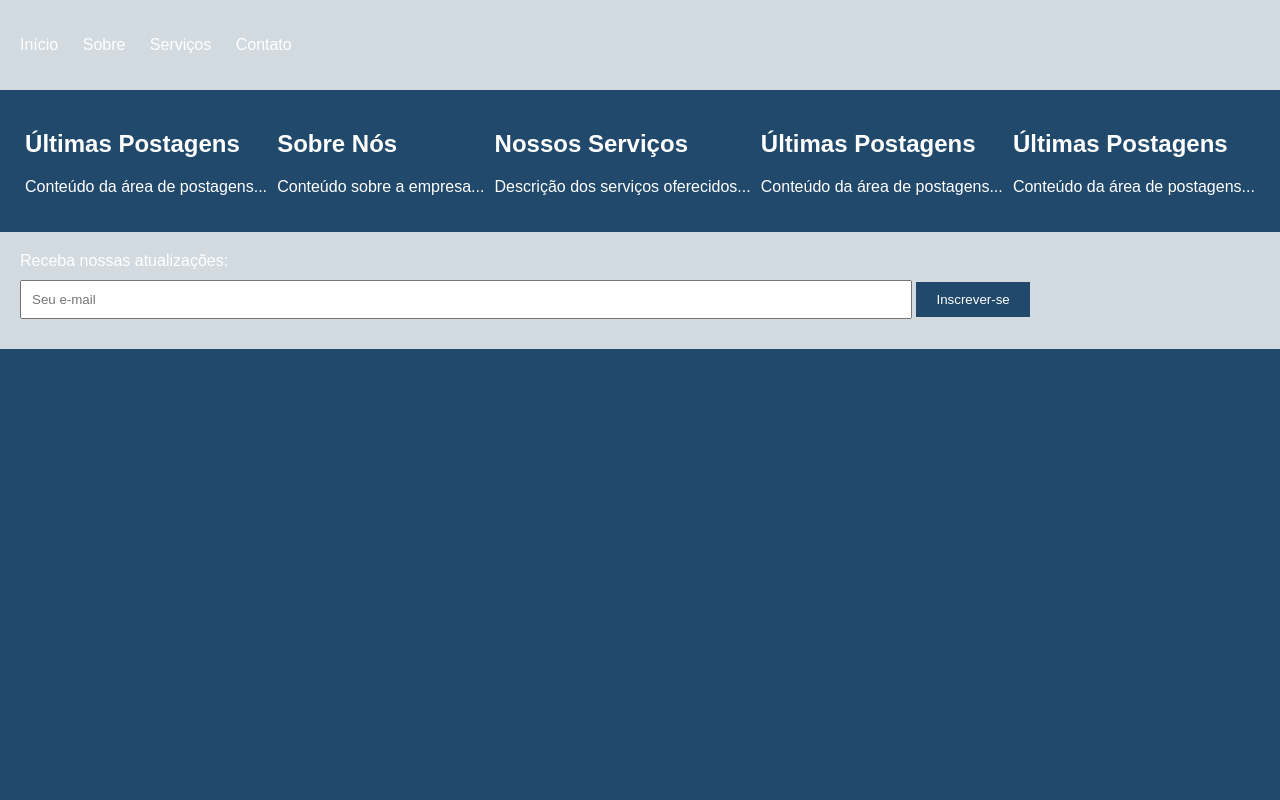
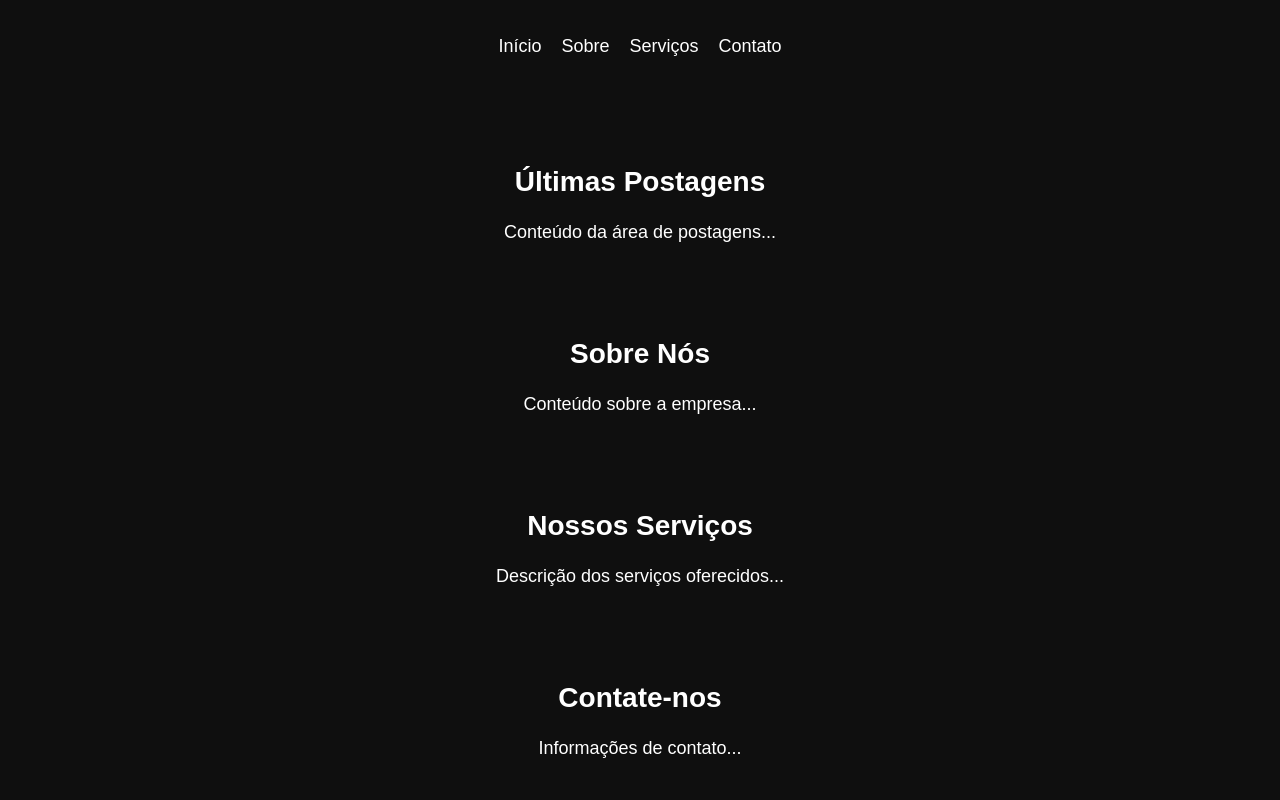
Before and after one commit to Titio01/avaliacao_2_bimestre, a plain HTML site: page index.html in a window 1280 px wide. Shown: the top 800 px of the page. Drawn offline with Linux system fonts and the light colour scheme.

Commit message:
Atualização_ultra

```diff
--- a/index.html
+++ b/index.html
@@ -6,9 +6,110 @@
     <meta name="viewport" content="width=device-width, initial-scale=1.0">
     <title>Gustavo Mendes - Investimentos</title>
     <link rel="stylesheet" href="/css/style.css">
+    <style>
+        body {
+            margin: 0;
+            font-family: Arial, sans-serif;
+            background-color: #0F0F0F;
+            color: #FFF;
+            text-align: center;
+        }
+
+        nav {
+            padding: 20px 0;
+        }
+
+        nav ul {
+            list-style: none;
+            padding: 0;
+            display: flex;
+            justify-content: center;
+        }
+
+        nav ul li {
+            margin-right: 20px;
+        }
+
+        nav ul li:last-child {
+            margin-right: 0;
+        }
+
+        nav ul li a {
+            text-decoration: none;
+            color: #FFF;
+            transition: color 0.3s;
+            font-size: 18px;
+        }
+
+        nav ul li a:hover {
+            color: #FFCC00;
+        }
+
+        main {
+            display: flex;
+            flex-direction: column;
+            align-items: center;
+            padding: 50px 20px;
+        }
+
+        section {
+            max-width: 800px;
+            margin-bottom: 50px;
+        }
+
+        h2 {
+            font-size: 28px;
+            margin-bottom: 20px;
+        }
+
+        p {
+            font-size: 18px;
+            line-height: 1.6;
+        }
+
+        footer {
+            background-color: #111;
+            padding: 50px 20px;
+        }
+
+        form {
+            display: flex;
+            flex-direction: column;
+            align-items: center;
+        }
+
+        label {
+            font-size: 20px;
+            margin-bottom: 20px;
+        }
+
+        input[type="email"] {
+            padding: 10px;
+            width: 300px;
+            margin-bottom: 20px;
+            border-radius: 5px;
+            border: none;
+            outline: none;
+        }
+
+        button[type="submit"] {
+            padding: 10px 20px;
+            background-color: #FFCC00;
+            color: #111;
+            border: none;
+            border-radius: 5px;
+            cursor: pointer;
+            transition: background-color 0.3s;
+        }
+
+        button[type="submit"]:hover {
+            background-color: #FFF;
+            color: #111;
+        }
+    </style>
 </head>
+
 <body>
-    <header>
     <nav>
         <ul>
             <li><a href="#">Início</a></li>
@@ -17,32 +118,26 @@
             <li><a href="#">Contato</a></li>
         </ul>
     </nav>
-    </header>
 
     <main>
-        <section class="Empresa">
+        <section>
             <h2>Últimas Postagens</h2>
             <p>Conteúdo da área de postagens...</p>
         </section>
 
-        <section class="Quem somos nós?">
+        <section>
             <h2>Sobre Nós</h2>
             <p>Conteúdo sobre a empresa...</p>
         </section>
 
-        <section class="Oportunidades de trabalho">
+        <section>
             <h2>Nossos Serviços</h2>
             <p>Descrição dos serviços oferecidos...</p>
         </section>
 
-        <section class="Fale conosco">
-            <h2>Últimas Postagens</h2>
-            <p>Conteúdo da área de postagens...</p>
-        </section>
-
-        <section class="Filiais">
-            <h2>Últimas Postagens</h2>
-            <p>Conteúdo da área de postagens...</p>
+        <section>
+            <h2>Contate-nos</h2>
+            <p>Informações de contato...</p>
         </section>
     </main>
 
@@ -54,4 +149,5 @@
         </form>
     </footer>
 </body>
+
 </html>
```
Lines whose indentation alone changed are shown as unchanged.
